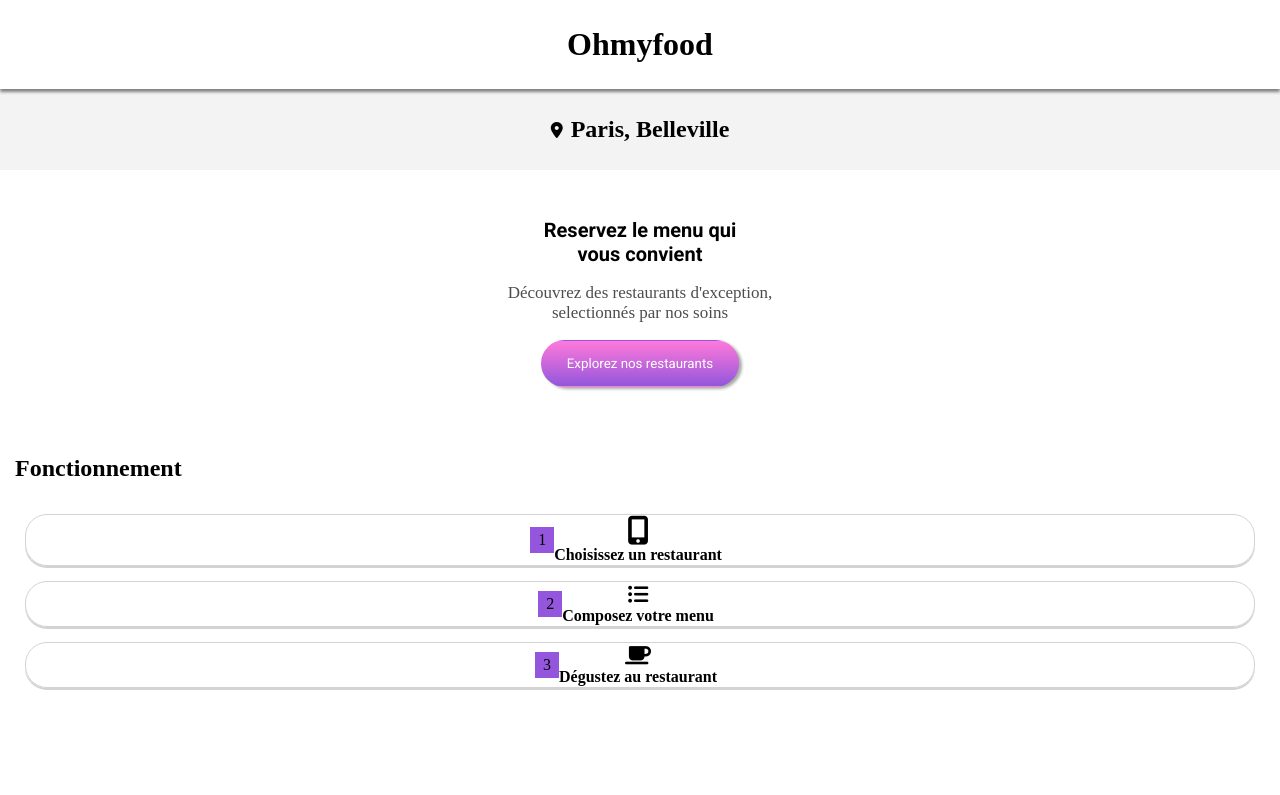
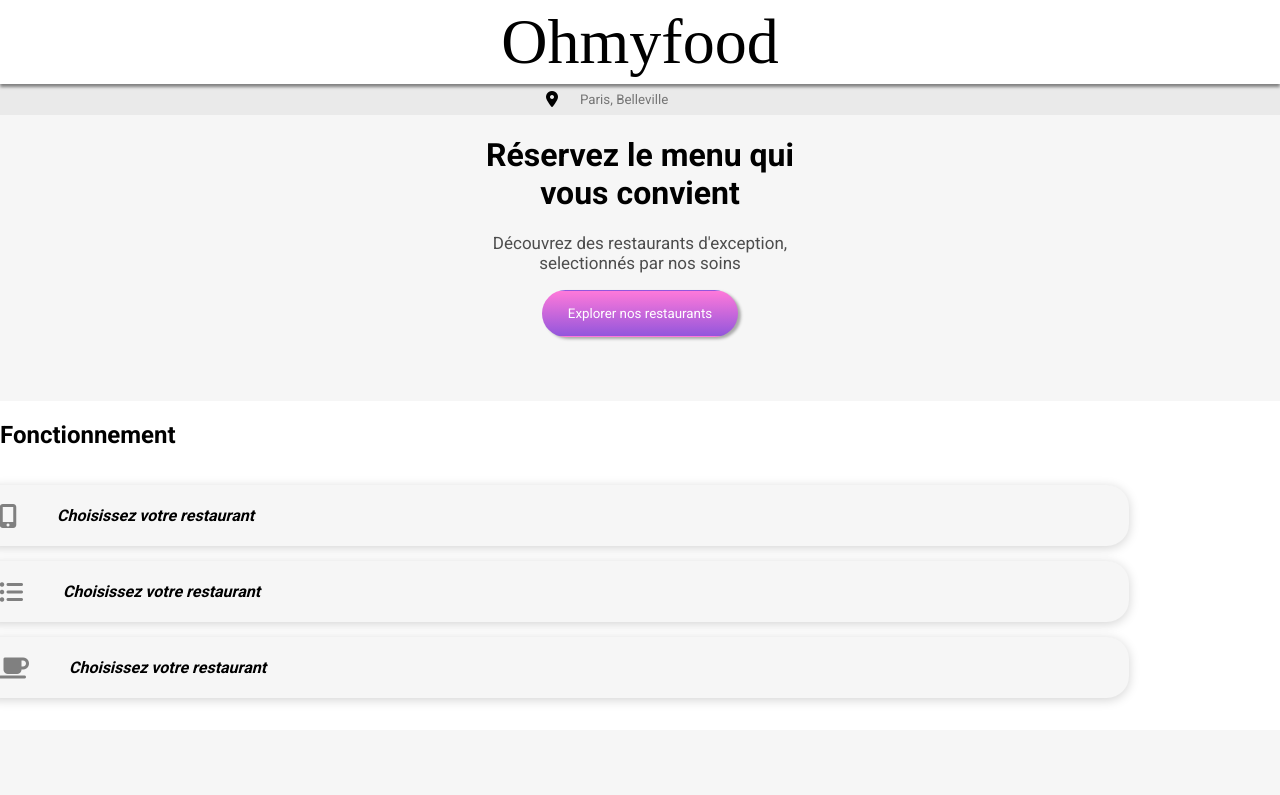
Before and after one commit to MoussaDiarga/Ohmyfood, a website: page index.html in a window 1280 px wide. Shown: the top 795 px of the page. Drawn offline with Linux system fonts and the light colour scheme; a web font is replaced by a local one.

Commit message:
fonctionnement et cards modifiés

```diff
--- a/index.html
+++ b/index.html
@@ -16,79 +16,40 @@
     <!--Loader-->
 
     <header class="relative">
-        <h1>Ohmyfood</h1>
+        <span>Ohmyfood</span>
     </header>
 
     <main>
         <div class="city flex space-around">
             <i class="fa-solid fa-location-dot"></i>
-            <h2> Paris, Belleville</h2>
+            <input
+            type="search"
+            id="location"
+            name="location"
+            placeholder="Paris, Belleville"
+          />
         </div>
 
-        <section class="explorer flex column center">
-            <h2> Reservez le menu qui <br> vous convient</h2>
+        <div class="explorer flex column center">
+            <h1> Réservez le menu qui <br> vous convient</h1>
             <p> Découvrez des restaurants d'exception, <br> selectionnés par nos soins</p>
-            <button>Explorez nos restaurants</button>
+            <button>Explorer nos restaurants</button>
 
-        </section>
+        </div>
 
          <!-- Section Fonctionnement -->
-         <div class="functioning_section">
-            <h2>Fonctionnement</h2>
-            <div class="functioning_section__group_cards">
-              <div class="functioning_section__card">
-                <div class="functioning_section__number">
-                  <div>1</div>
-                </div>
-                <div class="row al-c">
-                  <div class="col">
-                    <div class="functioning_section__icon">
-                      <i class="fa fa-mobile-phone"></i>
-                    </div>
-                  </div>
-                  <div class="col-3">
-                    <div class="functioning_section__title">
-                      Choisissez un restaurant
-                    </div>
-                  </div>
-                </div>
-              </div>
-              <div class="functioning_section__card">
-                <div class="functioning_section__number">
-                  <div>2</div>
-                </div>
-                <div class="row al-c">
-                  <div class="col">
-                    <div class="functioning_section__icon">
-                      <i class="fa fa-list-ul"></i>
-                    </div>
-                  </div>
-                  <div class="col-3">
-                    <div class="functioning_section__title">
-                      Composez votre menu
-                    </div>
-                  </div>
-                </div>
-              </div>
-              <div class="functioning_section__card">
-                <div class="functioning_section__number">
-                  <div>3</div>
-                </div>
-                <div class="row al-c">
-                  <div class="col">
-                    <div class="functioning_section__icon">
-                      <i class="fa fa-coffee"></i>
-                    </div>
-                  </div>
-                  <div class="col-3">
-                    <div class="functioning_section__title">
-                      Dégustez au restaurant
-                    </div>
-                  </div>
-                </div>
-              </div>
-            </div>
+
+          <div class="functioning">
+            <h2 class="functioning_title">Fonctionnement</h2>
+
+            <ul class="group">
+              <li  class="choice"> <div class="number">1</div> <i class="fa fa-mobile-phone"></i> <i class="title"> Choisissez votre restaurant</i></li>
+              <li  class="choice"> <div class="number">2</div> <i class="fa fa-list-ul"></i> <i class="title"> Choisissez votre restaurant</i></li>
+              <li  class="choice"> <div class="number">3</div> <i class="fa fa-coffee"></i> <i class="title"> Choisissez votre restaurant</i></li>
+
+            </ul>
           </div>
+
 
     <!-- Section Restaurants -->
 
@@ -116,6 +77,7 @@
               </div>
               <div class="restaurants__card_heart">
                 <i class="fa-regular fa-heart"></i>
+                <i class="fa-solid fa-heart"></i>
               </div>
             </div>
           </a>
@@ -140,6 +102,7 @@
               </div>
               <div class="restaurants__card_heart">
                 <i class="fa-regular fa-heart"></i>
+                <i class="fa-solid fa-heart"></i>
               </div>
             </div>
           </a>
@@ -158,6 +121,7 @@
               </div>
               <div class="restaurants__card_heart">
                 <i class="fa-regular fa-heart"></i>
+                <i class="fa-solid fa-heart"></i>
               </div>
             </div>
           </a>
@@ -179,6 +143,7 @@
               </div>
               <div class="restaurants__card_heart">
                 <i class="fa-regular fa-heart"></i>
+                <i class="fa-solid fa-heart"></i>
               </div>
             </div>
           </a>
@@ -201,7 +166,7 @@
               <a href="#"><i class="fa fa-handshake"></i> Devenir partenaire</a>
             </li>
             <li>
-              <a href="#">Mention légales</a>
+              <a href="#">Mentions légales</a>
             </li>
             <li>
               <a href="#">Contact</a>
@@ -210,10 +175,7 @@
         </div>
       </footer>
     </div>
+
+   </main>
   </body>
 </html>
-
-    </main>
-
-</body>
-</html>
--- a/style.scss
+++ b/style.scss
@@ -3,6 +3,7 @@
     box-sizing: border-box;
     text-decoration: none;
     color: black;
+   font-family: roboto, sans-serif;
 }
 :root{
     --main-color:#9356DC;
@@ -63,26 +64,38 @@ body{
                 /* header */
 
 header{
-    font-family: "shrikhand";
     text-align: center;
     box-shadow: 0px 3px 3px grey;
     padding: 0.3rem ;
     margin:0;
+    & span{
+      font-size: 5vw;
+      font-family: "shrikhand";
     }
-
+}
 main .city{
-    background-color: #F3F3F3;
+  background-color: #eaeaea;
   padding: 7px;
   align-items: center;
   justify-content: center;
   & h2{
       margin-left: 8px;
   }
+  & #location{
+    border: transparent;
+    background-color: #eaeaea;
+    margin-left:20px
+  }
+  & button:hover{
+    box-shadow:  #aaa 4px 4px 3px; ;
+  }
 }
                       /* explorer */
 .explorer{
   align-items: center;
   text-align: center;
+  background-color: #F6F6F6;
+  padding-bottom: 8vh;
   & h2{
       margin-top:6vh;
       font-size: 20px;
@@ -98,7 +111,7 @@ main .city{
   & button{
     display: inline-block;
     font-family: "Roboto", sans-serif;
-      background: linear-gradient(#FF79DA , #9356DC), var(--main-color);
+    background: linear-gradient(var(--pink), var(--main-color)), var(--main-color);
     color: white ;
     font-weight: 400;
     padding: 15px 25px;
@@ -114,65 +127,71 @@ main .city{
 
 
 }
-  .functioning_section {
-    padding: 3rem 15px;
 
-    &__group_cards {
+.functioning{
+
+  & .group{
+      user-select: none;
+      padding: 1px 1px;
+      width: 94%;
+      transition: 0.2s;
+      margin-left: 20px;
+      list-style: none;
+  }
+}
+.number{
+ position: relative;
+ right: 12px;
+ border: solid 1px;
+ width: 22px;
+ border-radius: 50%;
+ height: 22px;
  display: flex;
-      margin: 2rem 0.6rem;
-      flex-direction: column;
-      gap: 15px;
+ justify-content: center;
+ background-color: var(--main-color);
+ color: white
 }
 
-    &__card{
+.group li{
+  margin: 15px 15px;
+  font-weight: bold;
   display: flex;
   align-items: center;
-      justify-content: center;
-      user-select: none;
-      padding: 1px 1px;
-      width: 100%;
-      transition: .2s;
-      border: solid 1px lightgray;
+  border:solid 1px transparent;
   border-radius: 22px;
-       box-shadow: 0px 2px 0px lightgrey;
-
-      &:hover{
-       background-color:#9256dc3f
+  background-color: #F6F6F6;
+  width: 96%;
+  box-shadow: 0px 2px 11px lightgray;
+  position: relative;
+  right: 5% ;
+}
+.group li:hover{
+  background-color: #9256dc3f;
+}
+.group .title{
+  margin: 20px;
+}
+.group .fa{
+  margin-right: 20px;
+  color:gray;
+  font-size:x-large;
+}
+.choice::marker{
+  position: relative;
+  right: 40px;
 }
 
-    }
 
-    &__number{
-      background-color: var(--main-color);
-      color: white;
-      padding: 4px 8px;
-      margin-left: -28px;
-    }
-    &__icon {
-      font-size: 1.3rem;
-      text-align: center;
-      color: #7e7e7e;
-
-      .fa-mobile-phone {
-        font-size: 1.8rem;
-      }
-    }
-
-    &__title {
-      font-size: 1rem;
-      font-weight: 600;
-    }
-  }
 
   .restaurants_section {
     padding: 3rem 15px;
+    background-color: #F6F6F6;
   }
 
 
   .restaurant {
     &__body {
       position: relative;
-      background-color: #F6F6F6;
       margin-top: -30px;
       z-index: 2;
       padding: 0.8rem 1.5rem 0.8rem 1rem;
@@ -214,6 +233,8 @@ main .city{
     position: relative;
     flex: 1;
     background-color: white;
+    border-radius: 22px;
+    box-shadow: 0px 0px 10px grey;
 
 
     &_new {
@@ -238,6 +259,7 @@ main .city{
       width: 100%;
       max-height: 130px;
       object-fit: cover;
+      border-radius: 22px 22px 0px 0px;
     }
 
     &__content {
@@ -250,15 +272,29 @@ main .city{
 
     &_heart {
       transition: 0.2s;
-      font: normal normal normal 14px/1 ForkAwesome;
-      content: "\f08a";
+      font-size: 20px;
+      & .fa-solid{
+        position: relative;
+        right: 4.5vw;
+        opacity: 0;
+        transition: 0.2s;
+      }
 
       &:hover {
-        cursor: pointer;
-        font: normal normal normal 14px/1 ForkAwesome;
-        content: "\f004";
-        color: var(--main-color);
+        & .fa-regular.fa-heart::before{
+          opacity:0;
         }
+        & .fa-solid{
+        color: linear-gradient(var(--pink), var(--main-color)), var(--main-color);;
+        background-color: linear-gradient(var(--pink), var(--main-color)), var(--main-color);
+        position: relative;
+        right: 6vw;
+        opacity:1;
+        transition: 0.2s;
+        transform: scale(1.1);
+        }
+      }
+
     }
    }
 
@@ -270,7 +306,13 @@ main .city{
     color: var(--light-grey);
 
     a {
-      color: var(--dark-grey);
+      color: white;
+      font-size: small;
+      & .fa{
+        color: white;
+        padding-right: .64px;
+        margin-right: 10px;
+  }
       }
     }
 
@@ -287,9 +329,7 @@ main .city{
 
     &__menu {
       list-style-type: none;
-      .fa {
-        padding-right: .64px;
-      }
+
       li {
         margin: .5rem 0;
 
```
Also changed, not shown: style.css, 1 other file. Lines whose indentation alone changed are shown as unchanged.
